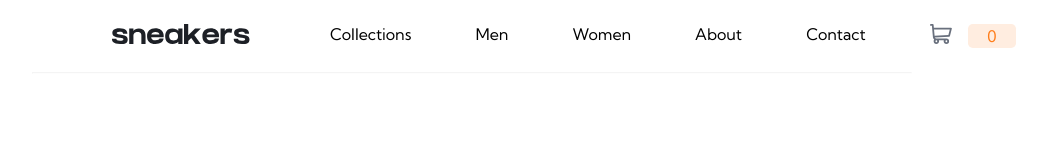
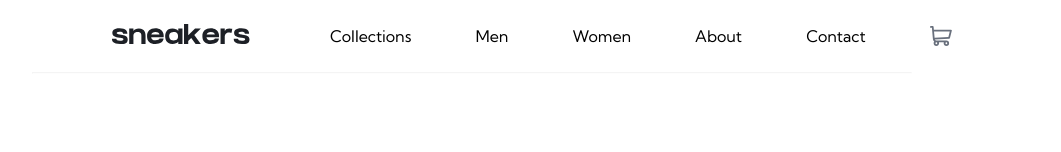
Before and after one commit to igor570/ecommerce-page-react, a React (Vite) app: page / in a window 1280 px wide. Shown: the top 152 px of the page, without its empty margins (168-1229 px from the left). Built offline with nearby package versions, Linux system fonts and the light colour scheme.

Commit message:
added gallery functionality

```diff
--- a/src/asset-components/Cart.jsx
+++ b/src/asset-components/Cart.jsx
@@ -13,7 +13,7 @@ const Cart = () => {
           fill-rule='nonzero'
         />
       </svg>
-      <div className='cartQuantity'>{count}</div>
+      {count > 0 ? <div className='cartQuantity'>{count}</div> : null}
     </div>
   )
 }
--- a/src/asset-components/cart.scss
+++ b/src/asset-components/cart.scss
@@ -11,8 +11,9 @@
   margin-left: 1rem;
   background-color: $pale_main_orange;
   color: $main_orange;
-  width: 3rem;
-  height: 1.5rem;
+  width: 1.3rem;
+  height: 1.3rem;
+
   text-decoration: none;
   border-radius: 0.3rem;
 }
--- a/src/components/ProductGallery.jsx
+++ b/src/components/ProductGallery.jsx
@@ -1,25 +1,31 @@
-import React from 'react'
+import React, { useState } from 'react'
 import '../components/productGallery.scss'
 
 const ProductGallery = () => {
+  const [image, setImage] = useState('images/image-product-1.jpg')
+
   return (
     <>
       <div className='galleryWrapper'>
-        <img className='container' src='images/image-product-1.jpg' />
+        <img className='container' src={image} />
         <div className='smallContainerWrapper'>
           <img
+            onClick={() => setImage('images/image-product-1.jpg')}
             className='smallContainer'
             src='images/image-product-1-thumbnail.jpg'
           />
           <img
+            onClick={() => setImage('images/image-product-2.jpg')}
             className='smallContainer'
             src='images/image-product-2-thumbnail.jpg'
           />
           <img
+            onClick={() => setImage('images/image-product-3.jpg')}
             className='smallContainer'
             src='images/image-product-3-thumbnail.jpg'
           />
           <img
+            onClick={() => setImage('images/image-product-4.jpg')}
             className='smallContainer'
             src='images/image-product-4-thumbnail.jpg'
           />
--- a/src/components/productGallery.scss
+++ b/src/components/productGallery.scss
@@ -1,3 +1,5 @@
+@import '../variables.scss';
+
 .galleryWrapper {
   width: 100%;
   width: max-content;
@@ -19,8 +21,16 @@
 .smallContainer {
   width: 6rem;
   height: 6rem;
-  background-color: red;
   margin-top: 7%;
   border-radius: 0.3rem;
   object-fit: fill;
+  &:hover {
+    outline: 3px solid $main_orange;
+    transition: ease-in 0.1s;
+    cursor: pointer;
+  }
+  &:active {
+    opacity: 0.8;
+    cursor: pointer;
+  }
 }
```
